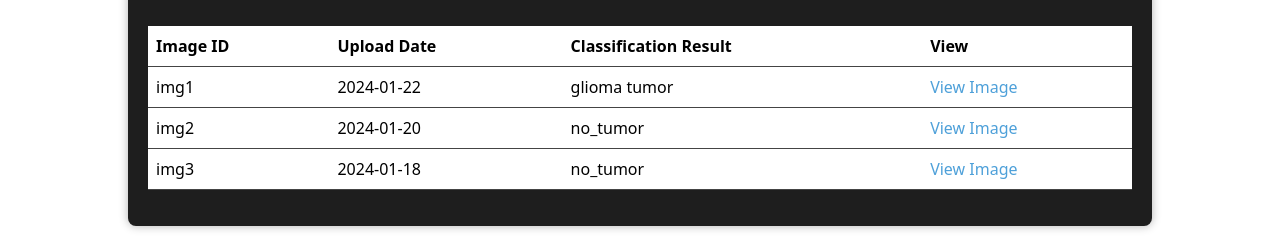
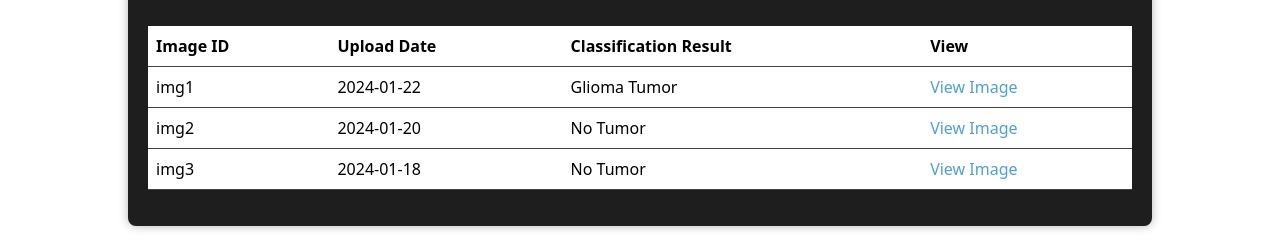
Before and after one commit to AggarwalJitesh/GCP-Frontend-repo, a React (Create React App) app: page /dashboard in a window 1280 px wide. Shown: the part 136-376 px from the top of the page. Built offline with nearby package versions, Linux system fonts and the light colour scheme.

Commit message:
image upload resizing

```diff
--- a/src/components/pages/dashboard.js
+++ b/src/components/pages/dashboard.js
@@ -26,19 +26,19 @@ const Dashboard = ({ userName }) => {
     {
       id: "img1",
       uploadDate: "2024-01-22",
-      description: "glioma tumor",
+      description: "Glioma Tumor",
       url: "#",
     },
     {
       id: "img2",
       uploadDate: "2024-01-20",
-      description: "no_tumor",
+      description: "No Tumor",
       url: "#",
     },
     {
       id: "img3",
       uploadDate: "2024-01-18",
-      description: "no_tumor",
+      description: "No Tumor",
       url: "#",
     },
     // Add more demo items as needed
--- a/src/components/pages/upload.js
+++ b/src/components/pages/upload.js
@@ -81,7 +81,12 @@ const ImageUploadComponent = () => {
        <div className="testCard">
          <Form onSubmit={handleSubmit} className="fileUpload">
            {selectedImage && (
-             <Image src={selectedImage} alt="Preview" thumbnail />
+             <Image
+               className="img-preview"
+               src={selectedImage}
+               alt="Preview"
+               thumbnail
+             />
            )}
            <input
              type="file"
--- a/src/components/pagesCSS/UploadCSS.css
+++ b/src/components/pagesCSS/UploadCSS.css
@@ -144,3 +144,9 @@ padding-left: 0.1rem;
   background-color: #1a364a !important;
   border-color: #1a364a !important;
 }
+
+.img-preview {
+  width: 300px;  /* predefined width */
+  height: 100px; /* predefined height */
+  object-fit: cover; /* this will cover the area without breaking the aspect ratio */
+}
```
